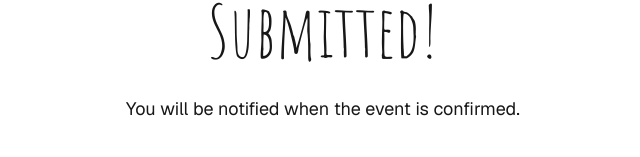
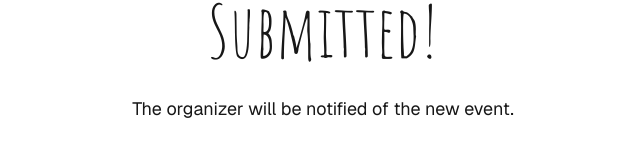
Before and after one commit to Bongs237/diamondhacks, a Next.js app: page /done in a window 1280 px wide. Shown: the part 341-498 px from the top of the page, without its empty margins (317-957 px from the left). Built offline with nearby package versions, Linux system fonts and the light colour scheme.

Commit message:
change message for done page to be more accurate

```diff
--- a/app/done/page.tsx
+++ b/app/done/page.tsx
@@ -9,7 +9,7 @@ export default function Done() {
   return (
     <div className="flex flex-col flex-1 justify-center items-center font-sans py-10 text-center">
       <h1 className={`${amatic.className} text-7xl font-light pb-7`}>Submitted!</h1>
-      <p className="text-lg">You will be notified when the event is confirmed.</p>
+      <p className="text-lg">The organizer will be notified of the new event.</p>
     </div>
   );
 }
```
